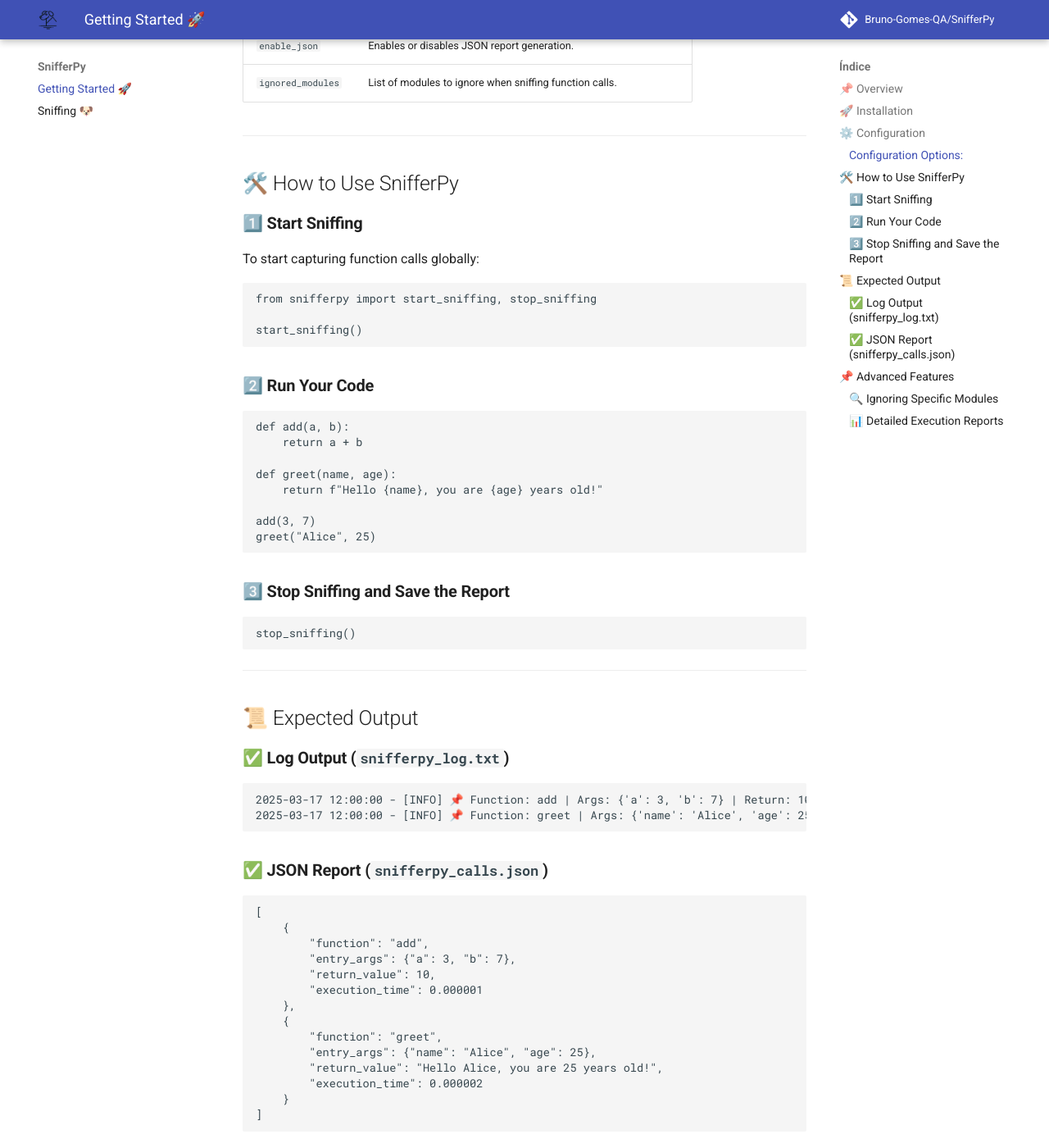
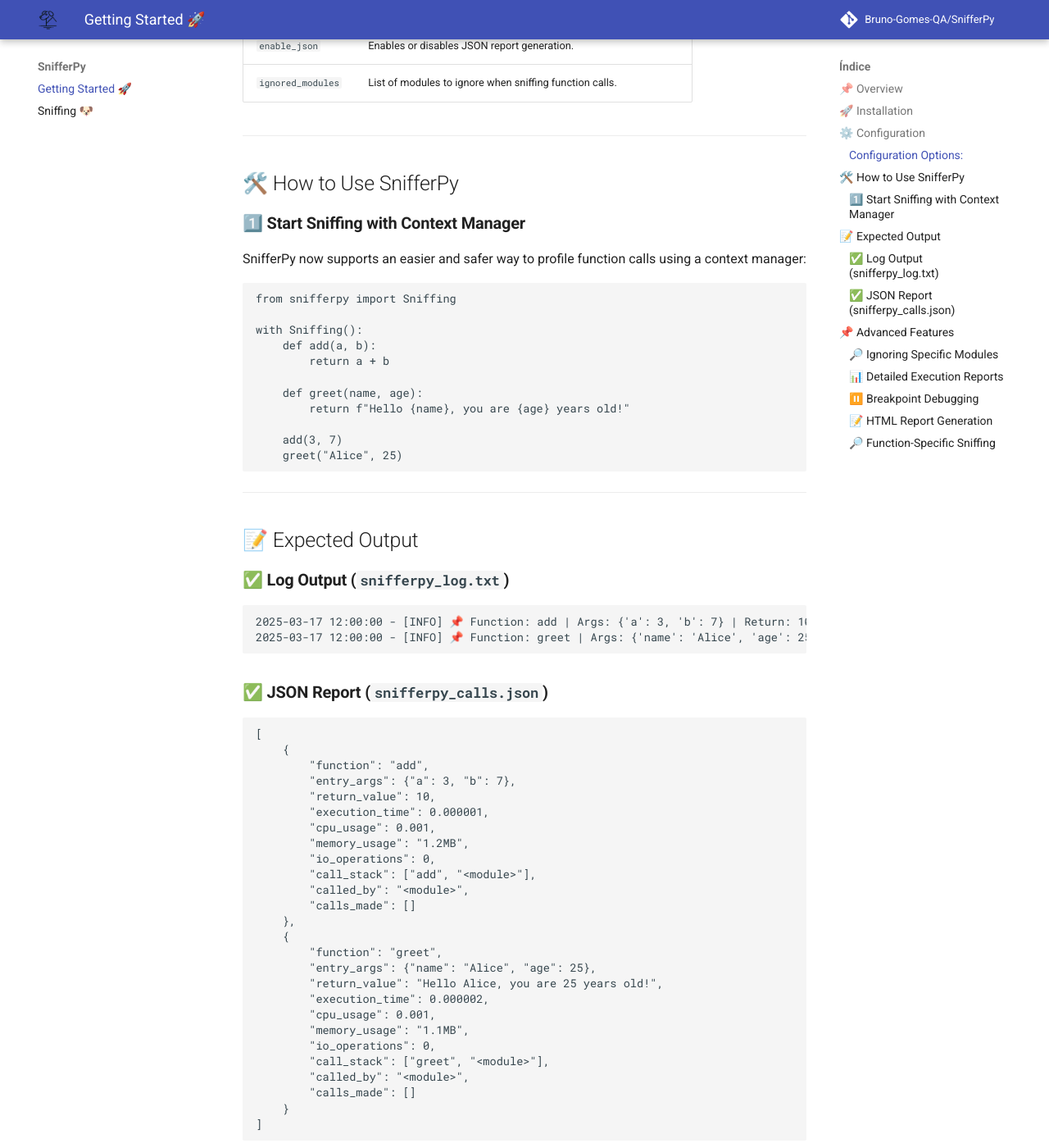
Before and after one commit to Bruno-Gomes-QA/SnifferPy, an MkDocs documentation site: the page built from docs/index.md, in a window 1280 px wide and 1400 px high, scrolled down 1323 px. Shown: the whole window at 82% size. Built offline with MkDocs 1.6.1 and Material for MkDocs 9.7.7, drawn with Linux system fonts in a browser that asks for light colours; comment, search, counter and statistics services are not loaded; some of the changed text lies outside the part shown.

Commit message:
update-docs

````diff
--- a/docs/index.md
+++ b/docs/index.md
@@ -1,7 +1,7 @@
 # Getting Started 🚀
 
 ## 📌 Overview
-**SnifferPy** is a lightweight and powerful Python library for profiling function calls globally. It captures function executions, arguments, return values, and execution times, providing a structured JSON report and optional logging.
+**SnifferPy** is a lightweight and powerful Python library for profiling function calls globally. It captures function executions, arguments, return values, execution times, CPU, memory usage, and more, providing a structured JSON report and optional logging.
 
 ---
 
@@ -45,35 +45,28 @@
 ---
 
 ## 🛠️ How to Use SnifferPy
-### **1️⃣ Start Sniffing**
-To start capturing function calls globally:
+### **1️⃣ Start Sniffing with Context Manager**
+SnifferPy now supports an easier and safer way to profile function calls using a context manager:
 ```python
-from snifferpy import start_sniffing, stop_sniffing
+from snifferpy import Sniffing
 
-start_sniffing()
-```
-### **2️⃣ Run Your Code**
-```python
-def add(a, b):
-    return a + b
+with Sniffing():
+    def add(a, b):
+        return a + b
 
-def greet(name, age):
-    return f"Hello {name}, you are {age} years old!"
+    def greet(name, age):
+        return f"Hello {name}, you are {age} years old!"
 
-add(3, 7)
-greet("Alice", 25)
-```
-### **3️⃣ Stop Sniffing and Save the Report**
-```python
-stop_sniffing()
+    add(3, 7)
+    greet("Alice", 25)
 ```
 ---
 
-## 📜 Expected Output
+## 📝 Expected Output
 ### **✅ Log Output (`snifferpy_log.txt`)**
 ```
-2025-03-17 12:00:00 - [INFO] 📌 Function: add | Args: {'a': 3, 'b': 7} | Return: 10 | Time: 0.000001s
-2025-03-17 12:00:00 - [INFO] 📌 Function: greet | Args: {'name': 'Alice', 'age': 25} | Return: "Hello Alice, you are 25 years old!" | Time: 0.000002s
+2025-03-17 12:00:00 - [INFO] 📌 Function: add | Args: {'a': 3, 'b': 7} | Return: 10 | Time: 0.000001s | CPU: 0.001s | Memory: 1.2MB | IO Ops: 0
+2025-03-17 12:00:00 - [INFO] 📌 Function: greet | Args: {'name': 'Alice', 'age': 25} | Return: "Hello Alice, you are 25 years old!" | Time: 0.000002s | CPU: 0.001s | Memory: 1.1MB | IO Ops: 0
 ```
 
 ### **✅ JSON Report (`snifferpy_calls.json`)**
@@ -83,13 +76,25 @@
         "function": "add",
         "entry_args": {"a": 3, "b": 7},
         "return_value": 10,
-        "execution_time": 0.000001
+        "execution_time": 0.000001,
+        "cpu_usage": 0.001,
+        "memory_usage": "1.2MB",
+        "io_operations": 0,
+        "call_stack": ["add", "<module>"],
+        "called_by": "<module>",
+        "calls_made": []
     },
     {
         "function": "greet",
         "entry_args": {"name": "Alice", "age": 25},
         "return_value": "Hello Alice, you are 25 years old!",
-        "execution_time": 0.000002
+        "execution_time": 0.000002,
+        "cpu_usage": 0.001,
+        "memory_usage": "1.1MB",
+        "io_operations": 0,
+        "call_stack": ["greet", "<module>"],
+        "called_by": "<module>",
+        "calls_made": []
     }
 ]
 ```
@@ -97,7 +102,7 @@
 ---
 
 ## 📌 Advanced Features
-### **🔍 Ignoring Specific Modules**
+### **🔎 Ignoring Specific Modules**
 If you want to exclude specific modules from profiling, modify the `ignored_modules` list in `snifferpy.yaml`. Example:
 ```yaml
 ignored_modules: ["http", "sqlite3"]
@@ -110,4 +115,18 @@
 return_value: True
 ```
 
----
+### **⏸️ Breakpoint Debugging**
+SnifferPy will allow setting breakpoints at specific function calls for in-depth debugging.
+
+### **📝 HTML Report Generation**
+Generate interactive HTML reports for easier inspection of captured function calls.
+
+### **🔎 Function-Specific Sniffing**
+Enable sniffing on specific functions using a decorator:
+```python
+from snifferpy import sniff
+
+@sniff
+def process_data(data):
+    return data * 2
+```
````
Also changed, not shown: README.md (+53 -38 lines).
